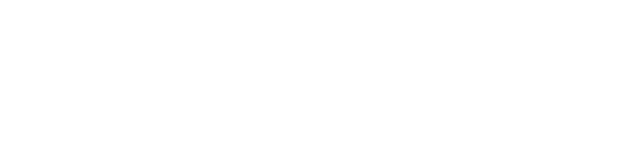
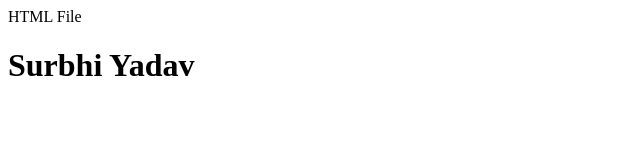
Before and after one commit to Surbhiydv/HttpsRemoteRepository, a plain HTML site: page index.html in a window 1280 px wide. Shown: the whole page, without its empty margins (0-640 px from the left). Drawn offline with Linux system fonts and the light colour scheme.

Commit message:
added h1 tag

```diff
--- a/index.html
+++ b/index.html
@@ -1,2 +1,7 @@
-<html><head>
-	</head> <body> </body> </html>
+<html>
+	<head>HTML File
+	</head>
+	<body>
+		<h1>Surbhi Yadav </h1?
+	</body>
+</html>
```
